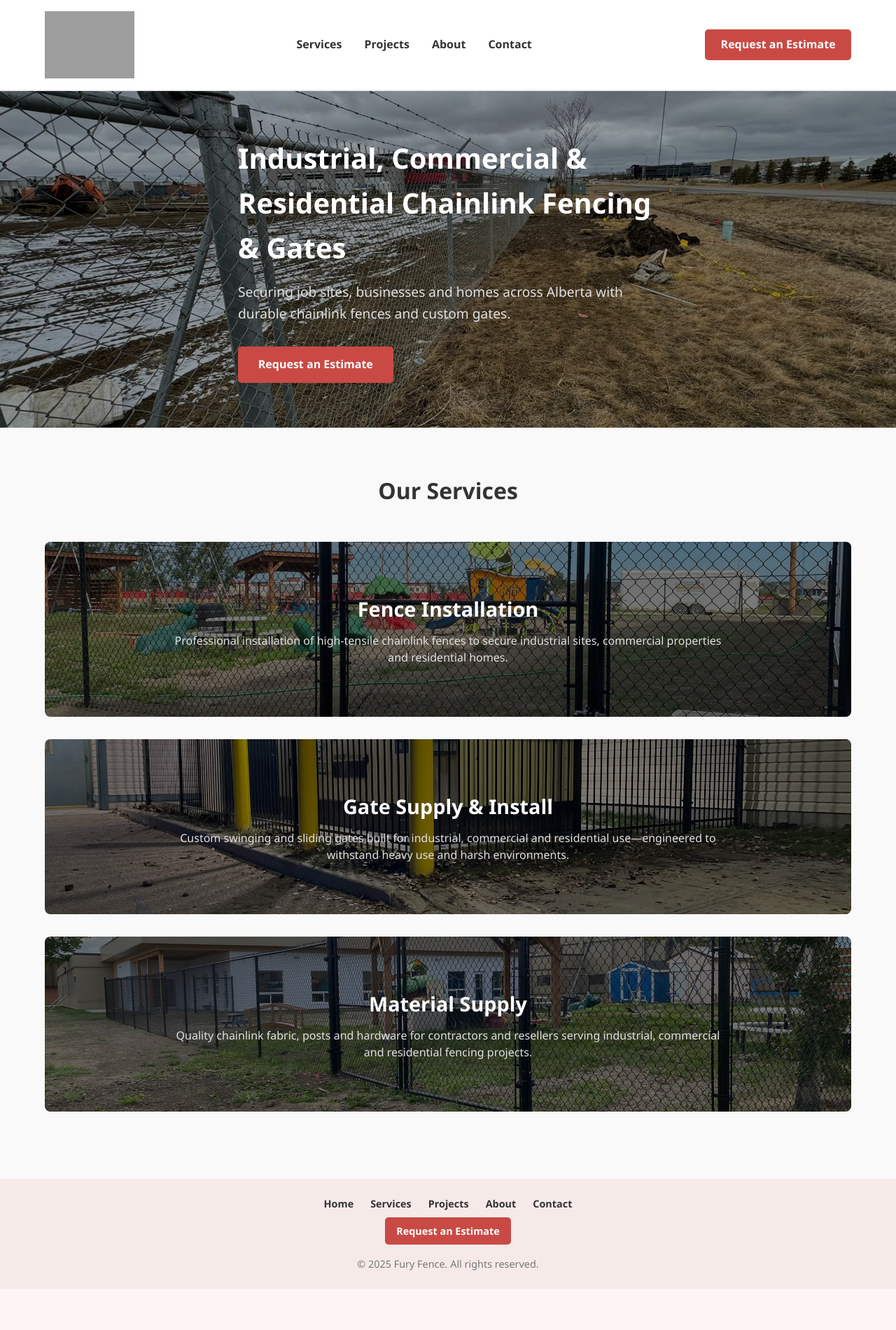
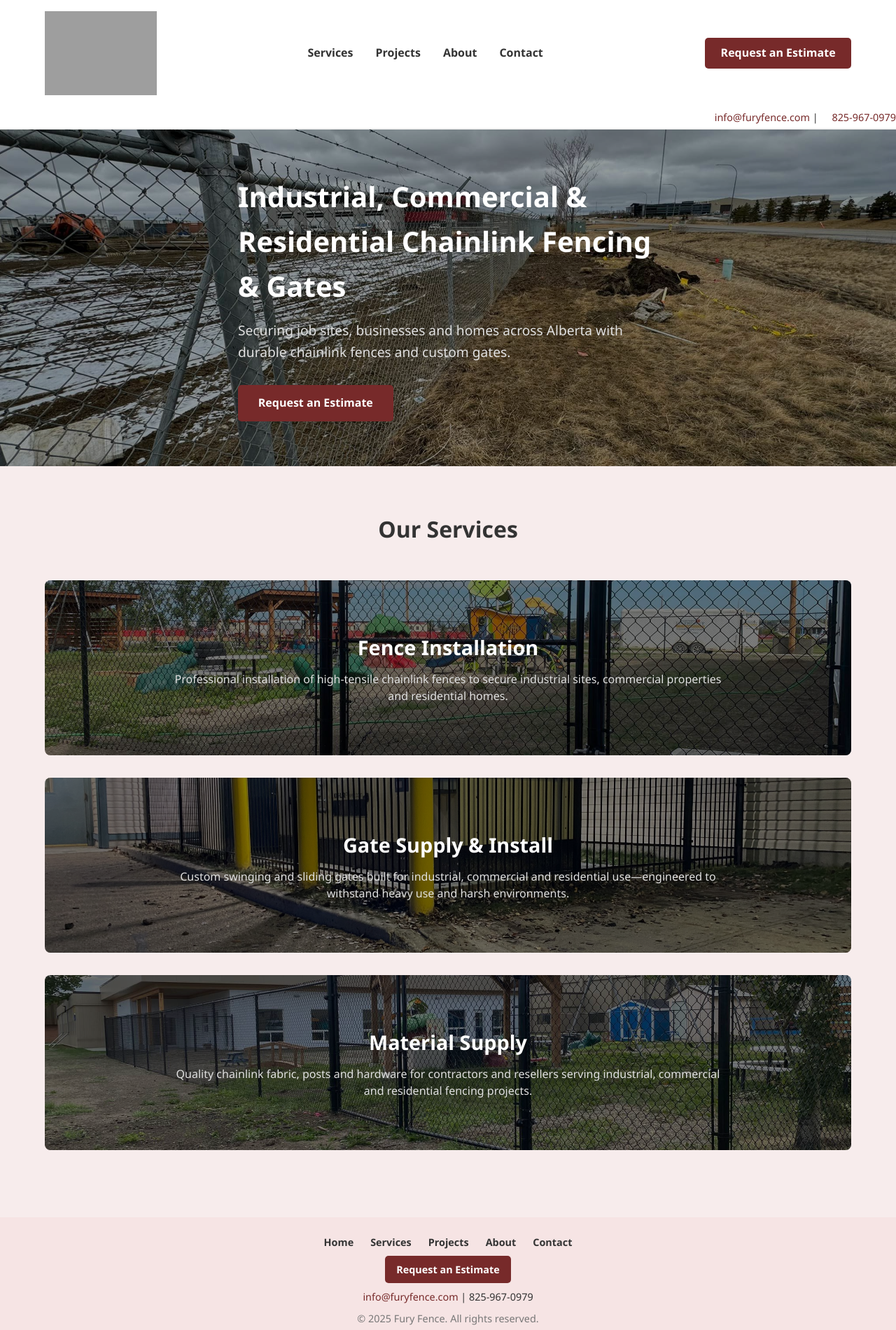
Before and after one commit to theblackjesus95/fury-fence, a website: page index.html in a window 1280 px wide. Shown: the whole page at 70% size. Before the commit the page ends 1841 px from the top, so only its background shows below. Drawn offline with Linux system fonts and the light colour scheme; grey boxes are pictures that could not be loaded.

Commit message:
Change logo and colours

```diff
--- a/index.html
+++ b/index.html
@@ -23,8 +23,8 @@
       body {
         /* Light theme body */
         color: #333333;
-        /* Use a very light blush tone so the page isn't stark white */
-        background-color: #fdf5f4;
+        /* Use a subtle tinted tone derived from our new logo to soften the white background */
+        background-color: #fbf2f2;
         line-height: 1.6;
       }
       .container {
@@ -43,15 +43,15 @@
         padding: 1rem 0;
       }
       .logo {
-        /* Increase logo height for better prominence */
-        height: 96px;
+        /* Increase logo height for better prominence on the homepage */
+        height: 120px;
       }
 
       /* Text-based logo styling */
       .logo-text {
         font-size: 1.8rem;
         font-weight: 700;
-        color: #c94a44;
+        color: #772a2a;
         text-transform: uppercase;
         letter-spacing: 2px;
       }
@@ -68,7 +68,7 @@
         transition: color 0.3s ease;
       }
       nav a:hover {
-        color: #c94a44;
+        color: #772a2a;
       }
 
       /* Allow nav to grow and center within header */
@@ -83,7 +83,7 @@
       .btn-cta {
         display: inline-block;
         padding: 0.6rem 1.4rem;
-        background-color: #c94a44;
+        background-color: #772a2a;
         color: #ffffff;
         border-radius: 5px;
         font-weight: 600;
@@ -91,7 +91,7 @@
         transition: background-color 0.3s ease;
       }
       .btn-cta:hover {
-        background-color: #a83a35;
+        background-color: #5a1f1f;
       }
       /* Navigation toggle (hamburger) styles */
       .nav-toggle {
@@ -121,6 +121,38 @@
       }
       .nav-toggle.open span:nth-child(3) {
         transform: translateY(-10px) rotate(-45deg);
+      }
+
+      /* Contact bar displayed at the very top of the homepage */
+      .contact-bar {
+        background-color: #ffffff;
+        text-align: right;
+        font-size: 0.9rem;
+        padding: 0.25rem 0;
+        color: #333333;
+      }
+      .contact-bar a {
+        color: #772a2a;
+        text-decoration: none;
+        margin-left: 1rem;
+      }
+      .contact-bar a:hover {
+        text-decoration: underline;
+      }
+
+      /* Footer contact info styling */
+      .footer-contact {
+        margin-top: 0.5rem;
+        font-size: 0.9rem;
+        color: #333333;
+        text-align: center;
+      }
+      .footer-contact a {
+        color: #772a2a;
+        text-decoration: none;
+      }
+      .footer-contact a:hover {
+        text-decoration: underline;
       }
       /* Hero section styling */
       .hero {
@@ -203,7 +235,7 @@
       .btn {
         display: inline-block;
         padding: 0.8rem 1.8rem;
-        background-color: #c94a44;
+        background-color: #772a2a;
         color: #ffffff;
         border-radius: 5px;
         text-decoration: none;
@@ -213,11 +245,11 @@
         cursor: pointer;
       }
       .btn:hover {
-        background-color: #a83a35;
+        background-color: #5a1f1f;
       }
       /* Services section styling */
       .services {
-        background-color: #f9f9f9;
+        background-color: #f7ecec;
         padding: 4rem 0;
       }
       .services h2 {
@@ -292,7 +324,7 @@
       }
       /* Contact section styling */
       .contact {
-        background-color: #f9f9f9;
+        background-color: #f7ecec;
         padding: 4rem 0;
         color: #333333;
       }
@@ -337,7 +369,7 @@
       /* Footer styling */
       footer {
         /* Lightly tinted footer to complement the page background */
-        background-color: #f6eae9;
+        background-color: #f6e4e4;
         padding: 1.5rem 0;
         text-align: center;
         color: #777777;
@@ -361,7 +393,7 @@
         transition: color 0.3s ease;
       }
       .footer-nav a:hover {
-        color: #c94a44;
+        color: #772a2a;
       }
       .footer-cta {
         margin-top: 0.5rem;
@@ -450,6 +482,10 @@
         <div class="header-cta">
           <a href="quote.html" class="btn-cta">Request an Estimate</a>
         </div>
+    </div>
+      <!-- Contact bar with phone and email -->
+      <div class="contact-bar">
+        <a href="mailto:info@furyfence.com">info@furyfence.com</a> | <a href="tel:825-967-0979">825‑967‑0979</a>
       </div>
     </header>
 
@@ -532,7 +568,9 @@
         <div class="footer-cta">
           <a href="quote.html" class="btn-cta">Request an Estimate</a>
         </div>
-        <p style="margin-top: 1rem;">&copy; 2025 Fury Fence. All rights reserved.</p>
+        <!-- Contact information in footer -->
+        <p class="footer-contact"><a href="mailto:info@furyfence.com">info@furyfence.com</a> | 825‑967‑0979</p>
+        <p style="margin-top: 0.5rem;">&copy; 2025 Fury Fence. All rights reserved.</p>
       </div>
     </footer>
 
--- a/styles.css
+++ b/styles.css
@@ -92,7 +92,7 @@ nav a {
 }
 
 nav a:hover {
-  color: #c94a44;
+  color: #772a2a;
 }
 
 /* Hero section styling */
@@ -139,7 +139,7 @@ nav a:hover {
 .btn {
   display: inline-block;
   padding: 0.8rem 1.8rem;
-  background-color: #c94a44;
+  background-color: #772a2a;
   color: #ffffff;
   border-radius: 5px;
   text-decoration: none;
@@ -150,7 +150,7 @@ nav a:hover {
 }
 
 .btn:hover {
-  background-color: #a83a35;
+  background-color: #5a1f1f;
 }
 
 /* Services section styling */
@@ -188,9 +188,10 @@ nav a:hover {
   box-shadow: 0 4px 12px rgba(0, 0, 0, 0.4);
 }
 
+/* Service card title color */
 .service-item h3 {
   margin-bottom: 0.8rem;
-  color: #c94a44;
+  color: #772a2a;
   font-size: 1.3rem;
 }
 
```
Also changed, not shown: about.html (+9 -9 lines), contact.html (+15 -15 lines), projects.html (+13 -13 lines), quote.html (+14 -14 lines), services.html (+11 -11 lines), 1 other file.
